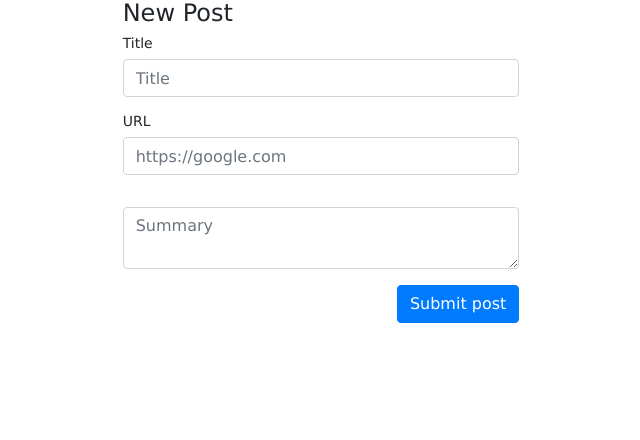
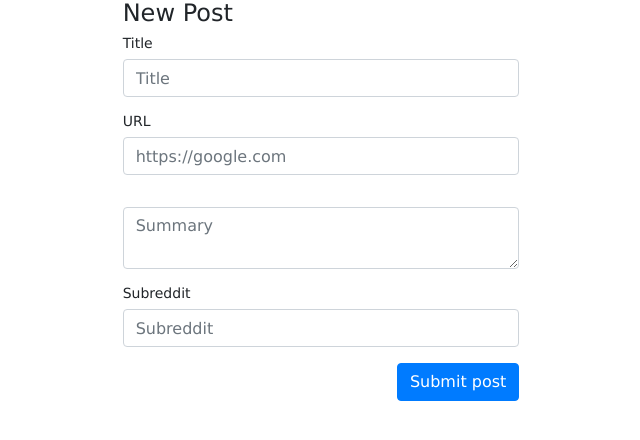
Before and after one commit to C3NZ/Geddit, a Node server app: page /posts/new in a window 1280 px wide. Shown: the part 113-553 px from the top of the page, without its empty margins (319-959 px from the left). Run offline with Node 20, Linux system fonts and the light colour scheme; some libraries are stand-ins or nearby versions.

Commit message:
[feat] add subreddit input for creating a post

```diff
--- a/views/new-post.pug
+++ b/views/new-post.pug
@@ -16,5 +16,8 @@ block content
                     div.form-group()
                         label(for='postSummary')
                         textarea.form-control#postSummary(type='text', name='summary', placeholder='Summary')
+                    div.form-group()
+                        label(for='post-subreddit') Subreddit
+                        input.form-control#postSubreddit(name='subreddit', type='text', placeholder='Subreddit')
                     div.text-right()
                         button.btn.btn-primary() Submit post
```
